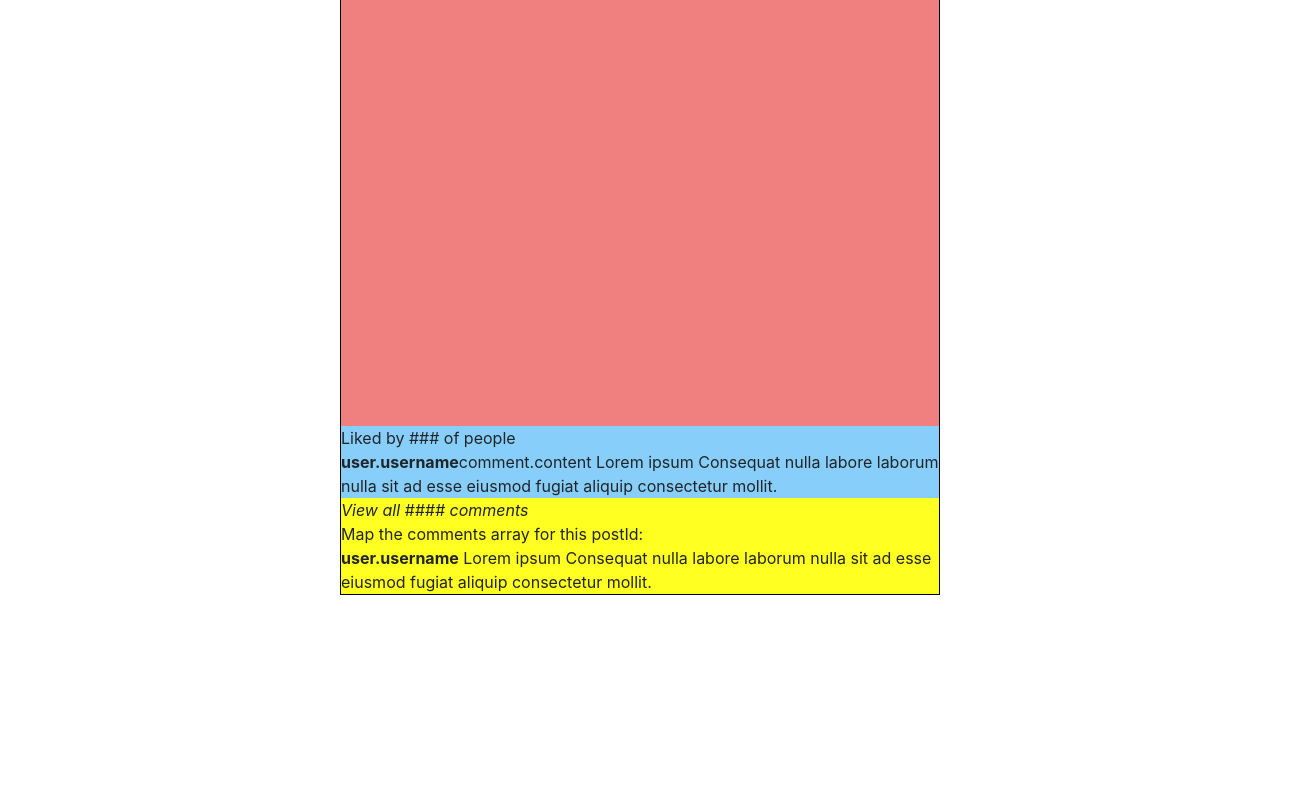
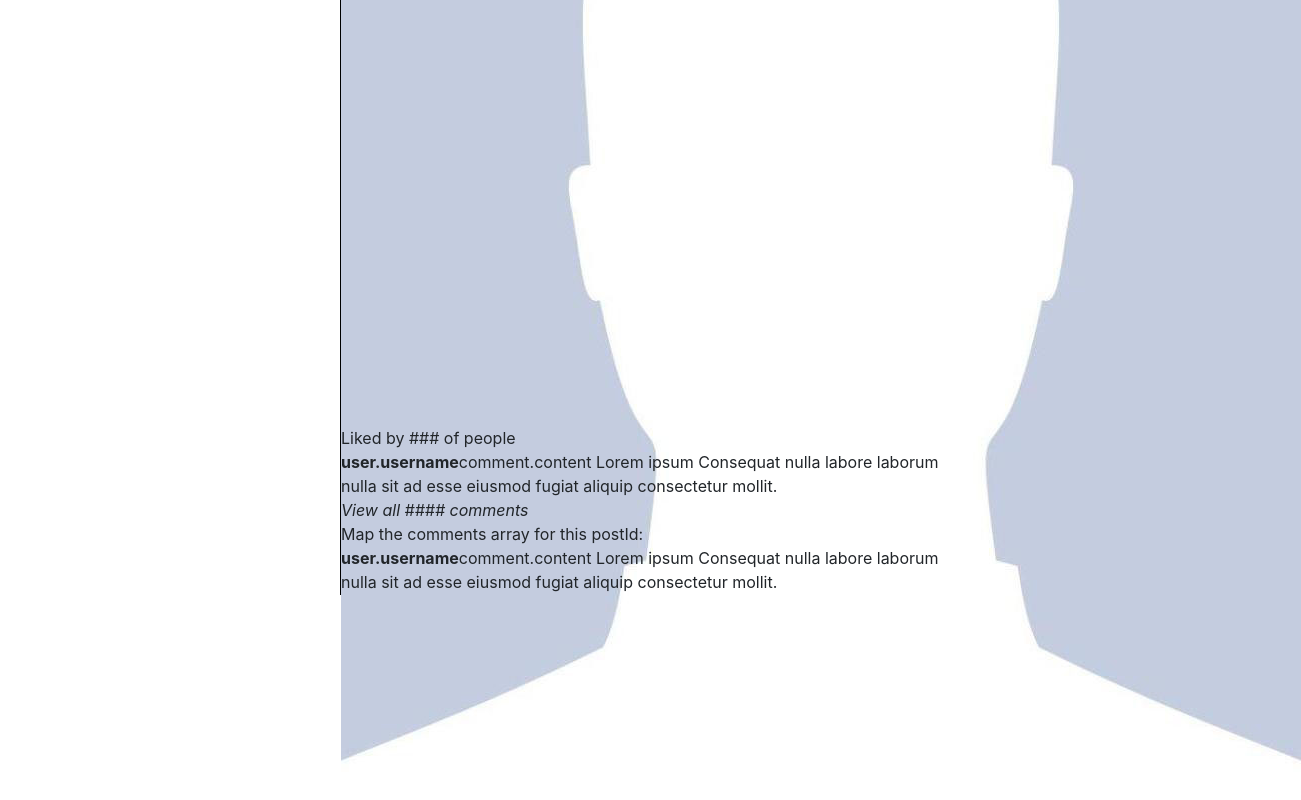
Before and after one commit to angelalim1010/InstaPet, a React (Create React App) app in the folder client/: page / in a window 1280 px wide. Shown: the part 426-1226 px from the top of the page, 1301 px wide, since content can reach past the window. Before the commit the page ends 1046 px from the top, so only its background shows below. Built offline with nearby package versions, Linux system fonts and the light colour scheme.

Commit message:
Modified passing of Post as prop

```diff
--- a/client/src/App.js
+++ b/client/src/App.js
@@ -1,11 +1,11 @@
 import React, { Component } from "react";
 import { Route, BrowserRouter as Router } from "react-router-dom";
 import "./App.css";
-import NavBar from "./components/layout/NavBar";
+import NavBar from "./components/NavBar/NavBar";
 import HomePage from "./components/HomePage/HomePage";
 import Post from "./components/post/Post";
 import Login from "./components/login/Login";
-import SignUp from "./components/login/SignUp"
+import SignUp from "./components/login/SignUp";
 export default class App extends Component {
   render() {
     return (
@@ -13,11 +13,9 @@ export default class App extends Component {
         <div className="app">
           <Route path="/" component={NavBar} />
           <div className="content">
-            <Route path="/homePage" component={HomePage} />
-            <Route path="/post" component={Post} />
-            <Route path="/" component={Post} />
-            <Route path="/login" component={Login} />
-            <Route path="/signup" component={SignUp} />
+            <Route exact path="/" component={HomePage} />
+            <Route exact path="/login" component={Login} />
+            <Route exact path="/signup" component={SignUp} />
           </div>
         </div>
       </Router>
--- a/client/src/components/HomePage/AllPostsView.js
+++ b/client/src/components/HomePage/AllPostsView.js
@@ -1,5 +1,6 @@
 import React, { Component } from "react";
 import { connect } from "react-redux";
+import Post from "../post/Post";
 // import { Button } from "reactstrap";
 // import { likePostThunk } from "../../actions/homePageActions";
 
@@ -7,20 +8,23 @@ class AllPostsView extends Component {
   constructor(props) {
     super(props);
     this.state = {
-            posts: this.props.homePage.posts
+      posts: this.props.homePage.posts,
+      samplePost: {
+        id: 5,
+        userId: 13,
+        imageURL: "/img/default_picture.jpg",
+        likes: 250,
+        description:
+          "Mollit ut ullamco commodo minim Lorem tempor quis aliqua voluptate ut proident commodo sunt do. Elit nostrud exercitation culpa quis in et nulla dolor esse tempor esse et fugiat. Amet est duis ullamco incididunt ex Lorem ex Lorem eu sint veniam excepteur. Nisi aliquip excepteur minim dolor ad laborum occaecat deserunt do minim occaecat enim. Officia in qui esse mollit amet.",
+        comments: [7, 13, 15, 22, 30]
+      }
     };
   }
 
   render() {
     return (
       <div>
-                {this.state.posts.map((post) => (
-                    <div key={post.id}>
-                        <img src={post.imageURL} />
-                        <p> Description: {post.description}</p>
-                        {/* <Button onClick={() => this.props.likePost(post.id)}>Like</Button> */}
-                    </div>
-                ))}
+        <Post post={this.state.samplePost} />
       </div>
     );
   }
@@ -37,6 +41,6 @@ const mapStateToProps = state => ({
 // };
 
 export default connect(
-    mapStateToProps,
+  mapStateToProps
   // mapDispatchToProps
 )(AllPostsView);
--- a/client/src/components/post/Comment.js
+++ b/client/src/components/post/Comment.js
@@ -1,7 +1,12 @@
-import React from "react";
+import React, { Component } from "react";
+import { connect } from "react-redux";
 
-const Comment = props => {
-  const {} = props;
+class Comment extends Component {
+  constructor(props) {
+    super(props);
+  }
+
+  render() {
     return (
       <div className="comment">
         <p>
@@ -10,6 +15,14 @@ const Comment = props => {
         </p>
       </div>
     );
-};
+  }
+}
 
-export default Comment;
+const mapStateToProps = state => ({});
+
+const mapDispatchToProps = {};
+
+export default connect(
+  mapStateToProps,
+  mapDispatchToProps
+)(Comment);
--- a/client/src/components/post/Post.js
+++ b/client/src/components/post/Post.js
@@ -13,15 +13,25 @@ class Post extends Component {
     super(props);
   }
 
+  componentWillReceiveProps = () => {};
+
+  displayPost = () => {
+    if (!this.props.post) {
+      return <div>No Posts Found</div>;
+    } else {
+      return (
+        <div className="postItems">
+          <PostTopBar />
+          <PostImage imageURL={this.props.post.imageURL} />
+          <PostDescription />
+          <PostComments />
+        </div>
+      );
+    }
+  };
+
   render() {
-    return (
-      <div className="post">
-        <PostTopBar />
-        <PostImage />
-        <PostDescription />
-        <PostComments />
-      </div>
-    );
+    return <div className="post">{this.displayPost()}</div>;
   }
 }
 
--- a/client/src/components/post/PostComments.js
+++ b/client/src/components/post/PostComments.js
@@ -14,10 +14,7 @@ class PostComments extends Component {
           <i>View all #### comments</i>
         </p>
         <p>Map the comments array for this postId:</p>
-        <p>
-          <b>user.username</b> Lorem ipsum Consequat nulla labore laborum nulla
-          sit ad esse eiusmod fugiat aliquip consectetur mollit.
-        </p>
+        <Comment />
       </div>
     );
   }
--- a/client/src/components/post/PostImage.js
+++ b/client/src/components/post/PostImage.js
@@ -9,6 +9,7 @@ class PostImage extends Component {
     return (
       <div className="postImage">
         <p>Image Here</p>
+        <img src={this.props.imageURL} />
       </div>
     );
   }
```
Also changed, not shown: client/src/components/layout/HomePage.js (deleted, +0 -9 lines), client/public/img/default_picture.jpg (renamed from client/public/img/default_student.jpg), client/src/components/NavBar/NavBar.css (renamed from client/src/components/layout/NavBar.css), client/src/components/NavBar/NavBar.js (renamed from client/src/components/layout/NavBar.js). Lines whose indentation alone changed are shown as unchanged.
